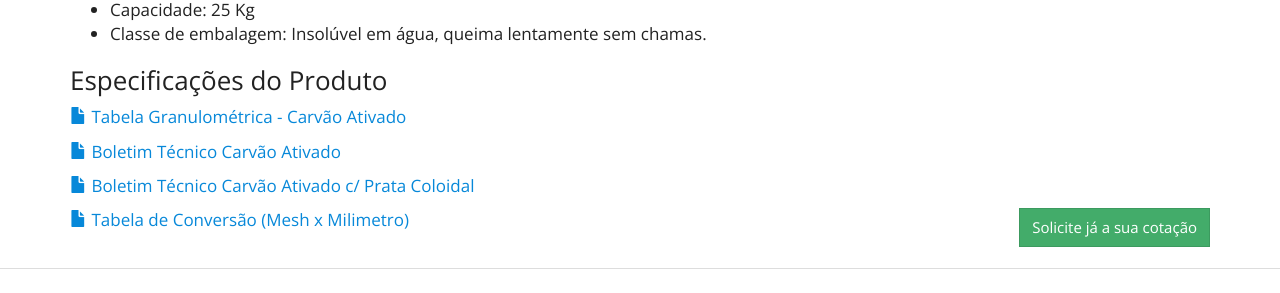
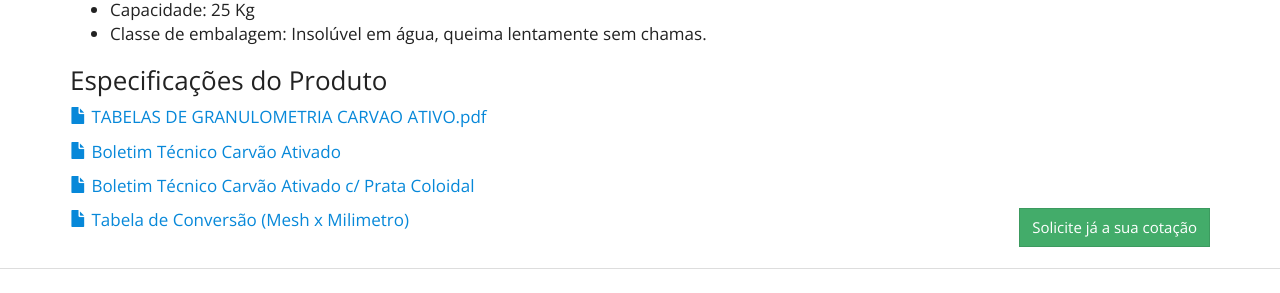
Before and after one commit to purewaterefluentes/purewaterefluentes.github.io, a Jekyll site: the page built from produtos/carvao-ativado-vegetal-granulado.md, in a window 1280 px wide and 900 px high, scrolled down 869 px. Shown: the part 507-800 px from the top of the window. Built offline with Jekyll 4.4.1, drawn with Linux system fonts in a browser that asks for light colours; nearby versions of some CDN libraries; library files that are not in the unit come from our copies.

Commit message:
Update carvao-ativado-vegetal-granulado.md

```diff
--- a/produtos/carvao-ativado-vegetal-granulado.md
+++ b/produtos/carvao-ativado-vegetal-granulado.md
@@ -50,7 +50,7 @@ Disponivel na forma de pó (pulverizado)
 ### Especificações do Produto
 
 {% include purewater/link-boletim.html
-   label="Tabela Granulométrica - Carvão Ativado"
+   label="TABELAS DE GRANULOMETRIA CARVAO ATIVO.pdf"
    arquivo="Tabela Granulométrica Carvão Ativado.pdf" %}
 
 {% include purewater/link-boletim.html
```
